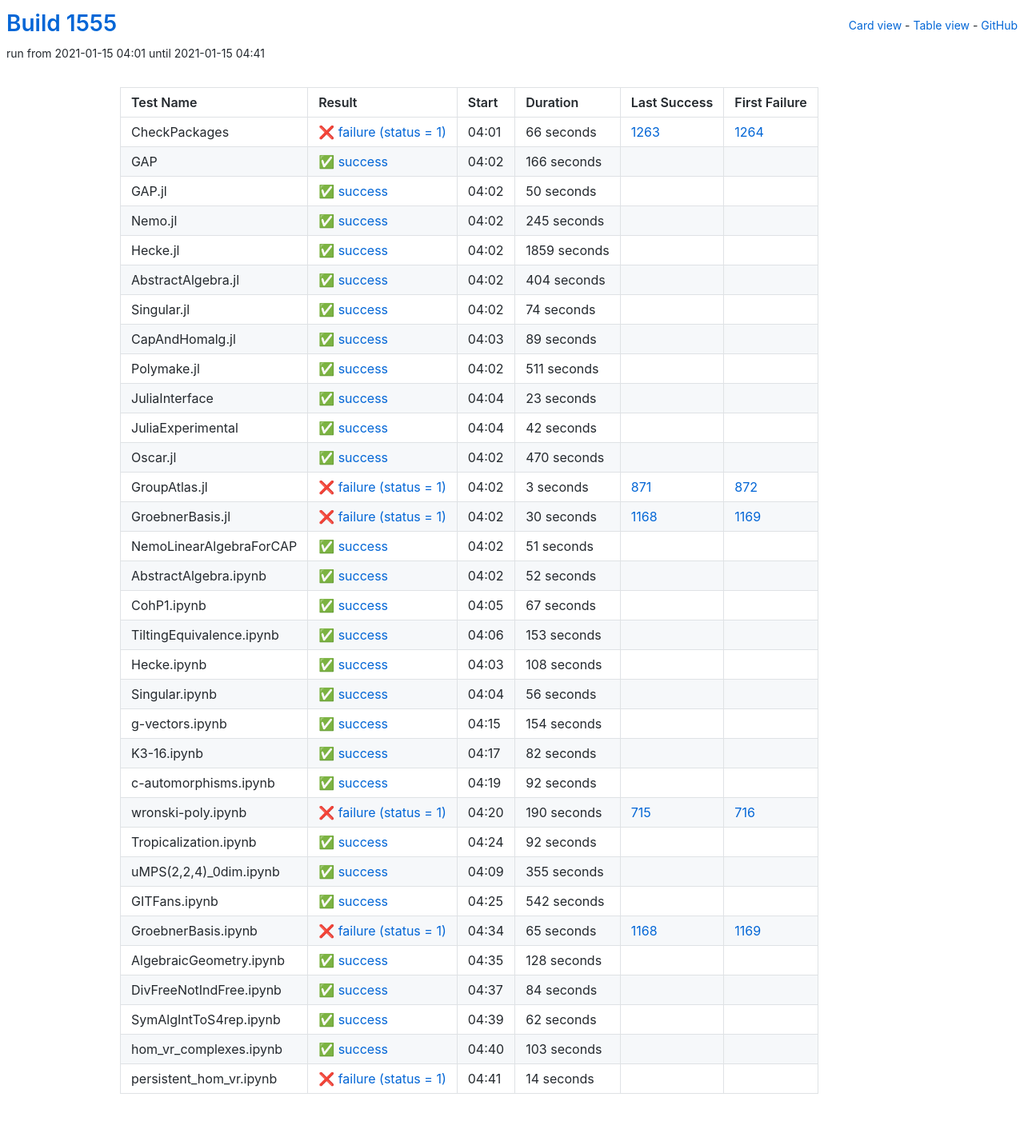
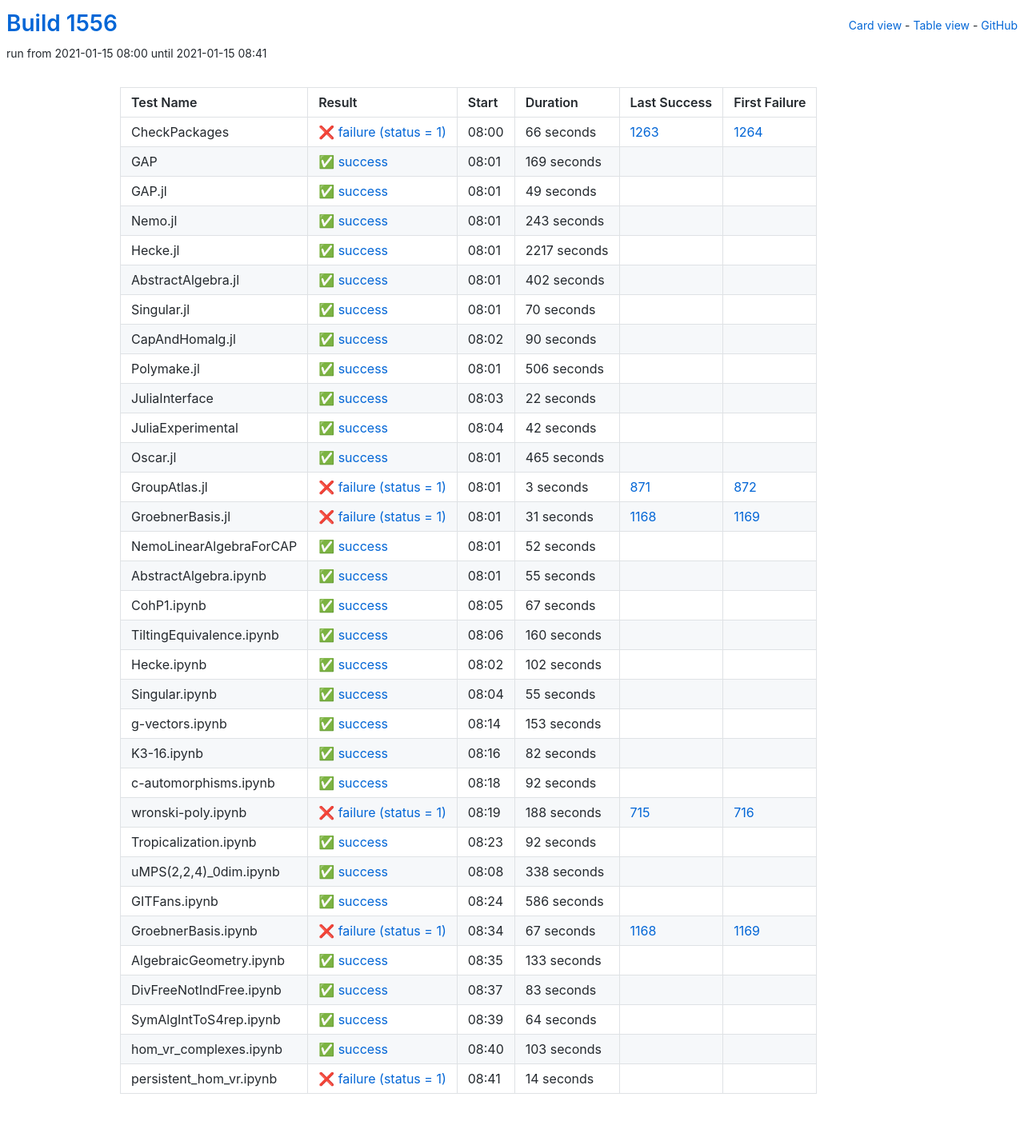
Before and after one commit to oscar-system/oscar-ci-status-stable, a Jekyll site: the page built from table.html, in a window 1280 px wide. Shown: the whole page at 80% size. Built offline with Jekyll 4.4.1, drawn with Linux system fonts in a browser that asks for light colours.

Commit message:
Build #1556

```diff
--- a/_data/ci.yml
+++ b/_data/ci.yml
@@ -1,6 +1,6 @@
 ---
-build: 1555
-build_url: https://oscarci.mathematik.uni-kl.de/job/oscar-stable/1555/
+build: 1556
+build_url: https://oscarci.mathematik.uni-kl.de/job/oscar-stable/1556/
 job: oscar-stable
 organization: oscar-system
 repo: oscar-ci-status-stable
@@ -8,8 +8,8 @@ repourl: https://github.com/oscar-system/oscar-ci-status-stable
 tests:
 - name: CheckPackages
   id: checkpackages
-  log: https://oscarci.mathematik.uni-kl.de/job/oscar-stable/1555/artifact/logs/build-1555/CheckPackages.log
-  start: 2021-01-15 04:01
+  log: https://oscarci.mathematik.uni-kl.de/job/oscar-stable/1556/artifact/logs/build-1556/CheckPackages.log
+  start: 2021-01-15 08:00
   success: false
   exitcode: 1
   status: failure
@@ -20,116 +20,116 @@ tests:
   first_failure_url: https://oscarci.mathematik.uni-kl.de/job/oscar-stable/1264/
 - name: GAP
   id: gap
-  log: https://oscarci.mathematik.uni-kl.de/job/oscar-stable/1555/artifact/logs/build-1555/GAP.log
-  start: 2021-01-15 04:02
+  log: https://oscarci.mathematik.uni-kl.de/job/oscar-stable/1556/artifact/logs/build-1556/GAP.log
+  start: 2021-01-15 08:01
   success: true
   exitcode: 0
   status: success
-  duration: 166
+  duration: 169
   last_success: false
   last_success_url:
   first_failure: false
   first_failure_url:
 - name: GAP.jl
   id: gap-jl
-  log: https://oscarci.mathematik.uni-kl.de/job/oscar-stable/1555/artifact/logs/build-1555/GAP.jl.log
-  start: 2021-01-15 04:02
+  log: https://oscarci.mathematik.uni-kl.de/job/oscar-stable/1556/artifact/logs/build-1556/GAP.jl.log
+  start: 2021-01-15 08:01
   success: true
   exitcode: 0
   status: success
-  duration: 50
+  duration: 49
   last_success: false
   last_success_url:
   first_failure: false
   first_failure_url:
 - name: Nemo.jl
   id: nemo-jl
-  log: https://oscarci.mathematik.uni-kl.de/job/oscar-stable/1555/artifact/logs/build-1555/Nemo.jl.log
-  start: 2021-01-15 04:02
+  log: https://oscarci.mathematik.uni-kl.de/job/oscar-stable/1556/artifact/logs/build-1556/Nemo.jl.log
+  start: 2021-01-15 08:01
   success: true
   exitcode: 0
   status: success
-  duration: 245
+  duration: 243
   last_success: false
   last_success_url:
   first_failure: false
   first_failure_url:
 - name: Hecke.jl
   id: hecke-jl
-  log: https://oscarci.mathematik.uni-kl.de/job/oscar-stable/1555/artifact/logs/build-1555/Hecke.jl.log
-  start: 2021-01-15 04:02
+  log: https://oscarci.mathematik.uni-kl.de/job/oscar-stable/1556/artifact/logs/build-1556/Hecke.jl.log
+  start: 2021-01-15 08:01
   success: true
   exitcode: 0
   status: success
-  duration: 1859
+  duration: 2217
   last_success: false
   last_success_url:
   first_failure: false
   first_failure_url:
 - name: AbstractAlgebra.jl
   id: abstractalgebra-jl
-  log: https://oscarci.mathematik.uni-kl.de/job/oscar-stable/1555/artifact/logs/build-1555/AbstractAlgebra.jl.log
-  start: 2021-01-15 04:02
+  log: https://oscarci.mathematik.uni-kl.de/job/oscar-stable/1556/artifact/logs/build-1556/AbstractAlgebra.jl.log
+  start: 2021-01-15 08:01
   success: true
   exitcode: 0
   status: success
-  duration: 404
+  duration: 402
   last_success: false
   last_success_url:
   first_failure: false
   first_failure_url:
 - name: Singular.jl
   id: singular-jl
-  log: https://oscarci.mathematik.uni-kl.de/job/oscar-stable/1555/artifact/logs/build-1555/Singular.jl.log
-  start: 2021-01-15 04:02
+  log: https://oscarci.mathematik.uni-kl.de/job/oscar-stable/1556/artifact/logs/build-1556/Singular.jl.log
+  start: 2021-01-15 08:01
   success: true
   exitcode: 0
   status: success
-  duration: 74
+  duration: 70
   last_success: false
   last_success_url:
   first_failure: false
   first_failure_url:
 - name: CapAndHomalg.jl
   id: capandhomalg-jl
-  log: https://oscarci.mathematik.uni-kl.de/job/oscar-stable/1555/artifact/logs/build-1555/CapAndHomalg.jl.log
-  start: 2021-01-15 04:03
+  log: https://oscarci.mathematik.uni-kl.de/job/oscar-stable/1556/artifact/logs/build-1556/CapAndHomalg.jl.log
+  start: 2021-01-15 08:02
   success: true
   exitcode: 0
   status: success
-  duration: 89
+  duration: 90
   last_success: false
   last_success_url:
   first_failure: false
   first_failure_url:
 - name: Polymake.jl
   id: polymake-jl
-  log: https://oscarci.mathematik.uni-kl.de/job/oscar-stable/1555/artifact/logs/build-1555/Polymake.jl.log
-  start: 2021-01-15 04:02
+  log: https://oscarci.mathematik.uni-kl.de/job/oscar-stable/1556/artifact/logs/build-1556/Polymake.jl.log
+  start: 2021-01-15 08:01
   success: true
   exitcode: 0
   status: success
-  duration: 511
+  duration: 506
   last_success: false
   last_success_url:
   first_failure: false
   first_failure_url:
 - name: JuliaInterface
   id: juliainterface
-  log: https://oscarci.mathematik.uni-kl.de/job/oscar-stable/1555/artifact/logs/build-1555/JuliaInterface.log
-  start: 2021-01-15 04:04
+  log: https://oscarci.mathematik.uni-kl.de/job/oscar-stable/1556/artifact/logs/build-1556/JuliaInterface.log
+  start: 2021-01-15 08:03
   success: true
   exitcode: 0
   status: success
-  duration: 23
+  duration: 22
   last_success: false
   last_success_url:
   first_failure: false
   first_failure_url:
 - name: JuliaExperimental
   id: juliaexperimental
-  log: https://oscarci.mathematik.uni-kl.de/job/oscar-stable/1555/artifact/logs/build-1555/JuliaExperimental.log
-  start: 2021-01-15 04:04
+  log: https://oscarci.mathematik.uni-kl.de/job/oscar-stable/1556/artifact/logs/build-1556/JuliaExperimental.log
+  start: 2021-01-15 08:04
   success: true
   exitcode: 0
   status: success
@@ -140,20 +140,20 @@ tests:
   first_failure_url:
 - name: Oscar.jl
   id: oscar-jl
-  log: https://oscarci.mathematik.uni-kl.de/job/oscar-stable/1555/artifact/logs/build-1555/Oscar.jl.log
-  start: 2021-01-15 04:02
+  log: https://oscarci.mathematik.uni-kl.de/job/oscar-stable/1556/artifact/logs/build-1556/Oscar.jl.log
+  start: 2021-01-15 08:01
   success: true
   exitcode: 0
   status: success
-  duration: 470
+  duration: 465
   last_success: false
   last_success_url:
   first_failure: false
   first_failure_url:
 - name: GroupAtlas.jl
   id: groupatlas-jl
-  log: https://oscarci.mathematik.uni-kl.de/job/oscar-stable/1555/artifact/logs/build-1555/GroupAtlas.jl.log
-  start: 2021-01-15 04:02
+  log: https://oscarci.mathematik.uni-kl.de/job/oscar-stable/1556/artifact/logs/build-1556/GroupAtlas.jl.log
+  start: 2021-01-15 08:01
   success: false
   exitcode: 1
   status: failure
@@ -164,32 +164,20 @@ tests:
   first_failure_url: https://oscarci.mathematik.uni-kl.de/job/oscar-stable/872/
 - name: GroebnerBasis.jl
   id: groebnerbasis-jl
-  log: https://oscarci.mathematik.uni-kl.de/job/oscar-stable/1555/artifact/logs/build-1555/GroebnerBasis.jl.log
-  start: 2021-01-15 04:02
+  log: https://oscarci.mathematik.uni-kl.de/job/oscar-stable/1556/artifact/logs/build-1556/GroebnerBasis.jl.log
+  start: 2021-01-15 08:01
   success: false
   exitcode: 1
   status: failure
-  duration: 30
+  duration: 31
   last_success: 1168
   last_success_url: https://oscarci.mathematik.uni-kl.de/job/oscar-stable/1168/
   first_failure: 1169
   first_failure_url: https://oscarci.mathematik.uni-kl.de/job/oscar-stable/1169/
 - name: NemoLinearAlgebraForCAP
   id: nemolinearalgebraforcap
-  log: https://oscarci.mathematik.uni-kl.de/job/oscar-stable/1555/artifact/logs/build-1555/NemoLinearAlgebraForCAP.log
-  start: 2021-01-15 04:02
-  success: true
-  exitcode: 0
-  status: success
-  duration: 51
-  last_success: false
-  last_success_url:
-  first_failure: false
-  first_failure_url:
-- name: AbstractAlgebra.ipynb
-  id: abstractalgebra-ipynb
-  log: https://oscarci.mathematik.uni-kl.de/job/oscar-stable/1555/artifact/logs/build-1555/AbstractAlgebra.ipynb.log
-  start: 2021-01-15 04:02
+  log: https://oscarci.mathematik.uni-kl.de/job/oscar-stable/1556/artifact/logs/build-1556/NemoLinearAlgebraForCAP.log
+  start: 2021-01-15 08:01
   success: true
   exitcode: 0
   status: success
@@ -198,10 +186,22 @@ tests:
   last_success_url:
   first_failure: false
   first_failure_url:
+- name: AbstractAlgebra.ipynb
+  id: abstractalgebra-ipynb
+  log: https://oscarci.mathematik.uni-kl.de/job/oscar-stable/1556/artifact/logs/build-1556/AbstractAlgebra.ipynb.log
+  start: 2021-01-15 08:01
+  success: true
+  exitcode: 0
+  status: success
+  duration: 55
+  last_success: false
+  last_success_url:
+  first_failure: false
+  first_failure_url:
 - name: CohP1.ipynb
   id: cohp1-ipynb
-  log: https://oscarci.mathematik.uni-kl.de/job/oscar-stable/1555/artifact/logs/build-1555/CohP1.ipynb.log
-  start: 2021-01-15 04:05
+  log: https://oscarci.mathematik.uni-kl.de/job/oscar-stable/1556/artifact/logs/build-1556/CohP1.ipynb.log
+  start: 2021-01-15 08:05
   success: true
   exitcode: 0
   status: success
@@ -212,8 +212,44 @@ tests:
   first_failure_url:
 - name: TiltingEquivalence.ipynb
   id: tiltingequivalence-ipynb
-  log: https://oscarci.mathematik.uni-kl.de/job/oscar-stable/1555/artifact/logs/build-1555/TiltingEquivalence.ipynb.log
-  start: 2021-01-15 04:06
+  log: https://oscarci.mathematik.uni-kl.de/job/oscar-stable/1556/artifact/logs/build-1556/TiltingEquivalence.ipynb.log
+  start: 2021-01-15 08:06
+  success: true
+  exitcode: 0
+  status: success
+  duration: 160
+  last_success: false
+  last_success_url:
+  first_failure: false
+  first_failure_url:
+- name: Hecke.ipynb
+  id: hecke-ipynb
+  log: https://oscarci.mathematik.uni-kl.de/job/oscar-stable/1556/artifact/logs/build-1556/Hecke.ipynb.log
+  start: 2021-01-15 08:02
+  success: true
+  exitcode: 0
+  status: success
+  duration: 102
+  last_success: false
+  last_success_url:
+  first_failure: false
+  first_failure_url:
+- name: Singular.ipynb
+  id: singular-ipynb
+  log: https://oscarci.mathematik.uni-kl.de/job/oscar-stable/1556/artifact/logs/build-1556/Singular.ipynb.log
+  start: 2021-01-15 08:04
+  success: true
+  exitcode: 0
+  status: success
+  duration: 55
+  last_success: false
+  last_success_url:
+  first_failure: false
+  first_failure_url:
+- name: g-vectors.ipynb
+  id: g-vectors-ipynb
+  log: https://oscarci.mathematik.uni-kl.de/job/oscar-stable/1556/artifact/logs/build-1556/g-vectors.ipynb.log
+  start: 2021-01-15 08:14
   success: true
   exitcode: 0
   status: success
@@ -222,46 +258,10 @@ tests:
   last_success_url:
   first_failure: false
   first_failure_url:
-- name: Hecke.ipynb
-  id: hecke-ipynb
-  log: https://oscarci.mathematik.uni-kl.de/job/oscar-stable/1555/artifact/logs/build-1555/Hecke.ipynb.log
-  start: 2021-01-15 04:03
-  success: true
-  exitcode: 0
-  status: success
-  duration: 108
-  last_success: false
-  last_success_url:
-  first_failure: false
-  first_failure_url:
-- name: Singular.ipynb
-  id: singular-ipynb
-  log: https://oscarci.mathematik.uni-kl.de/job/oscar-stable/1555/artifact/logs/build-1555/Singular.ipynb.log
-  start: 2021-01-15 04:04
-  success: true
-  exitcode: 0
-  status: success
-  duration: 56
-  last_success: false
-  last_success_url:
-  first_failure: false
-  first_failure_url:
-- name: g-vectors.ipynb
-  id: g-vectors-ipynb
-  log: https://oscarci.mathematik.uni-kl.de/job/oscar-stable/1555/artifact/logs/build-1555/g-vectors.ipynb.log
-  start: 2021-01-15 04:15
-  success: true
-  exitcode: 0
-  status: success
-  duration: 154
-  last_success: false
-  last_success_url:
-  first_failure: false
-  first_failure_url:
 - name: K3-16.ipynb
   id: k3-16-ipynb
-  log: https://oscarci.mathematik.uni-kl.de/job/oscar-stable/1555/artifact/logs/build-1555/K3-16.ipynb.log
-  start: 2021-01-15 04:17
+  log: https://oscarci.mathematik.uni-kl.de/job/oscar-stable/1556/artifact/logs/build-1556/K3-16.ipynb.log
+  start: 2021-01-15 08:16
   success: true
   exitcode: 0
   status: success
@@ -272,8 +272,8 @@ tests:
   first_failure_url:
 - name: c-automorphisms.ipynb
   id: c-automorphisms-ipynb
-  log: https://oscarci.mathematik.uni-kl.de/job/oscar-stable/1555/artifact/logs/build-1555/c-automorphisms.ipynb.log
-  start: 2021-01-15 04:19
+  log: https://oscarci.mathematik.uni-kl.de/job/oscar-stable/1556/artifact/logs/build-1556/c-automorphisms.ipynb.log
+  start: 2021-01-15 08:18
   success: true
   exitcode: 0
   status: success
@@ -284,20 +284,20 @@ tests:
   first_failure_url:
 - name: wronski-poly.ipynb
   id: wronski-poly-ipynb
-  log: https://oscarci.mathematik.uni-kl.de/job/oscar-stable/1555/artifact/logs/build-1555/wronski-poly.ipynb.log
-  start: 2021-01-15 04:20
+  log: https://oscarci.mathematik.uni-kl.de/job/oscar-stable/1556/artifact/logs/build-1556/wronski-poly.ipynb.log
+  start: 2021-01-15 08:19
   success: false
   exitcode: 1
   status: failure
-  duration: 190
+  duration: 188
   last_success: 715
   last_success_url: https://oscarci.mathematik.uni-kl.de/job/oscar-stable/715/
   first_failure: 716
   first_failure_url: https://oscarci.mathematik.uni-kl.de/job/oscar-stable/716/
 - name: Tropicalization.ipynb
   id: tropicalization-ipynb
-  log: https://oscarci.mathematik.uni-kl.de/job/oscar-stable/1555/artifact/logs/build-1555/Tropicalization.ipynb.log
-  start: 2021-01-15 04:24
+  log: https://oscarci.mathematik.uni-kl.de/job/oscar-stable/1556/artifact/logs/build-1556/Tropicalization.ipynb.log
+  start: 2021-01-15 08:23
   success: true
   exitcode: 0
   status: success
@@ -308,80 +308,80 @@ tests:
   first_failure_url:
 - name: uMPS(2,2,4)_0dim.ipynb
   id: umps-2-2-4-0dim-ipynb
-  log: https://oscarci.mathematik.uni-kl.de/job/oscar-stable/1555/artifact/logs/build-1555/uMPS-2-2-4-_0dim.ipynb.log
-  start: 2021-01-15 04:09
+  log: https://oscarci.mathematik.uni-kl.de/job/oscar-stable/1556/artifact/logs/build-1556/uMPS-2-2-4-_0dim.ipynb.log
+  start: 2021-01-15 08:08
   success: true
   exitcode: 0
   status: success
-  duration: 355
+  duration: 338
   last_success: false
   last_success_url:
   first_failure: false
   first_failure_url:
 - name: GITFans.ipynb
   id: gitfans-ipynb
-  log: https://oscarci.mathematik.uni-kl.de/job/oscar-stable/1555/artifact/logs/build-1555/GITFans.ipynb.log
-  start: 2021-01-15 04:25
+  log: https://oscarci.mathematik.uni-kl.de/job/oscar-stable/1556/artifact/logs/build-1556/GITFans.ipynb.log
+  start: 2021-01-15 08:24
   success: true
   exitcode: 0
   status: success
-  duration: 542
+  duration: 586
   last_success: false
   last_success_url:
   first_failure: false
   first_failure_url:
 - name: GroebnerBasis.ipynb
   id: groebnerbasis-ipynb
-  log: https://oscarci.mathematik.uni-kl.de/job/oscar-stable/1555/artifact/logs/build-1555/GroebnerBasis.ipynb.log
-  start: 2021-01-15 04:34
+  log: https://oscarci.mathematik.uni-kl.de/job/oscar-stable/1556/artifact/logs/build-1556/GroebnerBasis.ipynb.log
+  start: 2021-01-15 08:34
   success: false
   exitcode: 1
   status: failure
-  duration: 65
+  duration: 67
   last_success: 1168
   last_success_url: https://oscarci.mathematik.uni-kl.de/job/oscar-stable/1168/
   first_failure: 1169
   first_failure_url: https://oscarci.mathematik.uni-kl.de/job/oscar-stable/1169/
 - name: AlgebraicGeometry.ipynb
   id: algebraicgeometry-ipynb
-  log: https://oscarci.mathematik.uni-kl.de/job/oscar-stable/1555/artifact/logs/build-1555/AlgebraicGeometry.ipynb.log
-  start: 2021-01-15 04:35
+  log: https://oscarci.mathematik.uni-kl.de/job/oscar-stable/1556/artifact/logs/build-1556/AlgebraicGeometry.ipynb.log
+  start: 2021-01-15 08:35
   success: true
   exitcode: 0
   status: success
-  duration: 128
+  duration: 133
   last_success: false
   last_success_url:
   first_failure: false
   first_failure_url:
 - name: DivFreeNotIndFree.ipynb
   id: divfreenotindfree-ipynb
-  log: https://oscarci.mathematik.uni-kl.de/job/oscar-stable/1555/artifact/logs/build-1555/DivFreeNotIndFree.ipynb.log
-  start: 2021-01-15 04:37
+  log: https://oscarci.mathematik.uni-kl.de/job/oscar-stable/1556/artifact/logs/build-1556/DivFreeNotIndFree.ipynb.log
+  start: 2021-01-15 08:37
   success: true
   exitcode: 0
   status: success
-  duration: 84
+  duration: 83
   last_success: false
   last_success_url:
   first_failure: false
   first_failure_url:
 - name: SymAlgIntToS4rep.ipynb
   id: symalginttos4rep-ipynb
-  log: https://oscarci.mathematik.uni-kl.de/job/oscar-stable/1555/artifact/logs/build-1555/SymAlgIntToS4rep.ipynb.log
-  start: 2021-01-15 04:39
+  log: https://oscarci.mathematik.uni-kl.de/job/oscar-stable/1556/artifact/logs/build-1556/SymAlgIntToS4rep.ipynb.log
+  start: 2021-01-15 08:39
   success: true
   exitcode: 0
   status: success
-  duration: 62
+  duration: 64
   last_success: false
   last_success_url:
   first_failure: false
   first_failure_url:
 - name: hom_vr_complexes.ipynb
   id: hom-vr-complexes-ipynb
-  log: https://oscarci.mathematik.uni-kl.de/job/oscar-stable/1555/artifact/logs/build-1555/hom_vr_complexes.ipynb.log
-  start: 2021-01-15 04:40
+  log: https://oscarci.mathematik.uni-kl.de/job/oscar-stable/1556/artifact/logs/build-1556/hom_vr_complexes.ipynb.log
+  start: 2021-01-15 08:40
   success: true
   exitcode: 0
   status: success
@@ -392,8 +392,8 @@ tests:
   first_failure_url:
 - name: persistent_hom_vr.ipynb
   id: persistent-hom-vr-ipynb
-  log: https://oscarci.mathematik.uni-kl.de/job/oscar-stable/1555/artifact/logs/build-1555/persistent_hom_vr.ipynb.log
-  start: 2021-01-15 04:41
+  log: https://oscarci.mathematik.uni-kl.de/job/oscar-stable/1556/artifact/logs/build-1556/persistent_hom_vr.ipynb.log
+  start: 2021-01-15 08:41
   success: false
   exitcode: 1
   status: failure
```
Also changed, not shown: README.md.
